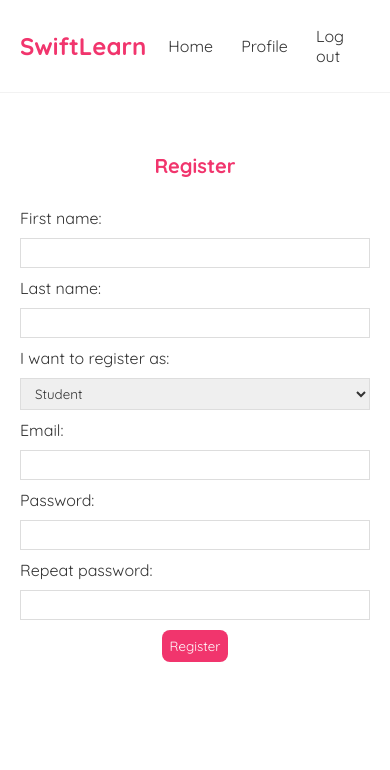
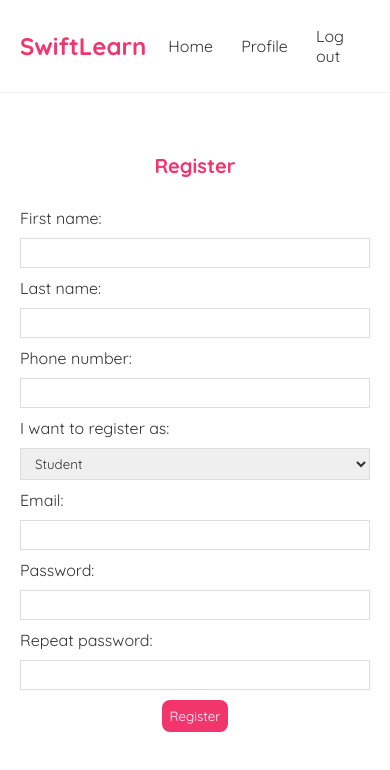
Before and after one commit to jovanagjorgjieska/booking-online-classes-frontend, a React (Create React App) app: page /register in a window 390 px wide. Shown: the top 770 px of the page. Built offline with nearby package versions, Linux system fonts and the light colour scheme.

Commit message:
Added input field for Phone number

```diff
--- a/src/Register.js
+++ b/src/Register.js
@@ -4,6 +4,7 @@ import { useHistory } from "react-router-dom";
 const Register = () => {
     const [firstName, setFirstName] = useState('');
     const [lastName, setLastName] = useState('');
+    const [phoneNumber, setPhoneNumber] = useState('');
     const [role, setRole] = useState('STUDENT');
     const [email, setEmail] = useState('');
     const [password, setPassword] = useState('');
@@ -46,7 +47,7 @@ const Register = () => {
 
         setValidationErrors({});
 
-        const userToRegister = { email, password, firstName, lastName, role };
+        const userToRegister = { email, password, firstName, lastName, role, phoneNumber };
 
         setIsPending(true);
 
@@ -84,6 +85,13 @@ const Register = () => {
                     required
                     value={lastName}
                     onChange = {(e) => setLastName(e.target.value)}
+                />
+                <label>Phone number:</label>
+                <input
+                    type="text"
+                    required
+                    value={phoneNumber}
+                    onChange = {(e) => setPhoneNumber(e.target.value)}
                 />
                 <label>I want to register as:</label>
                 <select
--- a/src/TeacherDetails.js
+++ b/src/TeacherDetails.js
@@ -13,6 +13,8 @@ const TeacherDetails = () => {
                 <article>
                     <h2>{teacher.firstName} {teacher.lastName}</h2>
                     <br></br>
+                    <p>Email: {teacher.email}</p>
+                    <p>Phone Number: {teacher.phoneNumber}</p>
                     <p>Education: {teacher.education}</p>
                     <p>Occupation: {teacher.occupation}</p>
                 </article>
```
